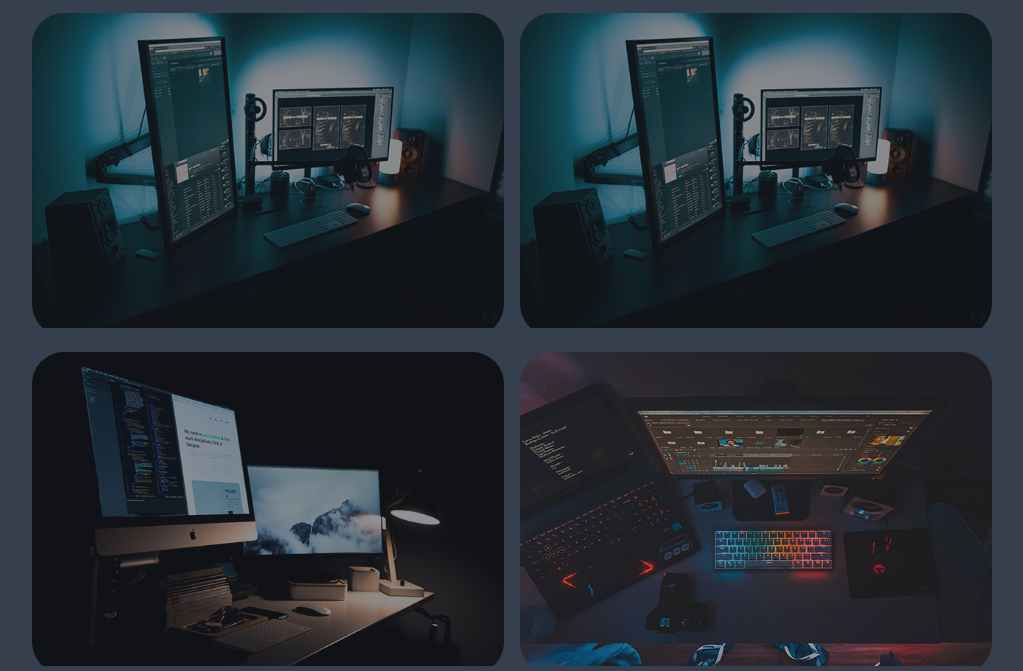
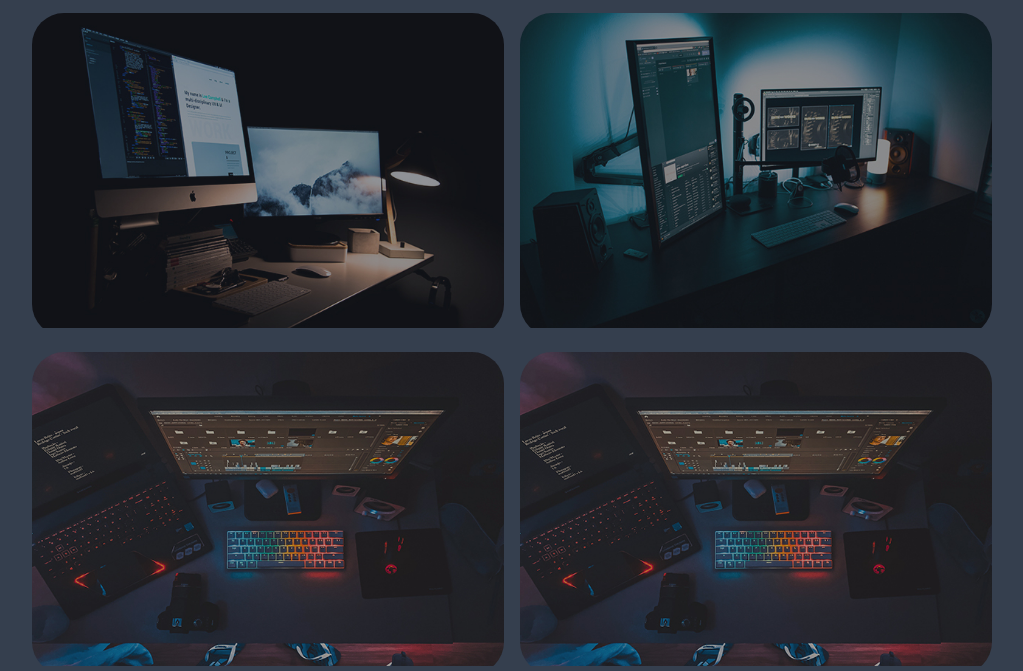
Before and after one commit to kaplanh/Portfolio, a plain HTML site: page index.html in a window 1280 px wide. Shown: the part 4379-5050 px from the top of the page, without its empty margins (128-1151 px from the left). Drawn offline with Linux system fonts and the light colour scheme; a web font is replaced by a local one.

Commit message:
fotos are added

```diff
--- a/css/projects.css
+++ b/css/projects.css
@@ -106,13 +106,14 @@ span {
     row-gap: 2rem;
 }
 .projects-box img {
-    width: 100%;
+    width: 50px;
     height: 87%;
     transition: all 0.2s;
 }
 .projects-box img:hover {
     /* transform: scale(1.32); */
     opacity: 0.5;
+    color: #fff;
 }
 
 .pro {
--- a/css/style.css
+++ b/css/style.css
@@ -292,6 +292,7 @@ span {
 }
 .projects-box img {
     width: 100%;
+    /* height: 65%; */
     transition: all 1s;
 }
 
@@ -317,17 +318,16 @@ span {
     /* text-shadow: 0 0 2px var(--text-color); */
 }
 
-
 /*! CONTACT */
 
-.contact  {
+.contact {
     margin: 3rem;
 }
 .contact h2 {
     margin-bottom: 2rem;
 }
 
-.contact form{
+.contact form {
     max-width: 70rem;
     margin: 1rem auto;
     text-align: center;
@@ -347,9 +347,9 @@ span {
     font-size: 1.4rem;
     color: var(--text-color);
     background: var(--second-bg-color);
-    border-radius: .8rem;
+    border-radius: 0.8rem;
     border: 2px solid red;
-    margin: .7rem 0;
+    margin: 0.7rem 0;
 }
 
 .contact form .input-box input {
--- a/index.html
+++ b/index.html
@@ -341,19 +341,21 @@
             <div class="projects-container">
                 <div class="projects-box">
                     <a href="html-projects.html" target="_blank"
-                        ><img src="./images/projects1.jpg" alt="" />
+                        ><img src="./images/projects1.jpg" alt="html" />
+                        <!-- ><img src="./images/html.webp" alt="" /> -->
                         <p class="pro">HTML Projects</p></a
                     >
                 </div>
                 <div class="projects-box">
                     <a href="css-projects.html" target="_blank"
-                        ><img src="./images/projects2.jpg" alt="" />
+                        ><img src="./images/projects2.jpg" alt="css" />
+                        <!-- ><img src="./images/projects2.jpg" alt="" /> -->
                         <p class="pro">CSS Projects</p></a
                     >
                 </div>
                 <div class="projects-box">
                     <a href="./js-projects.html" target="_blank"
-                        ><img src="./images/projects3.jpg" alt="" />
+                        ><img src="./images/projects3.jpg" alt="js" />
                         <p class="pro">JS Projects</p></a
                     >
                 </div>
@@ -366,19 +368,21 @@
 
                 <div class="projects-box">
                     <a href="sass-projects.html" target="_blank"
-                        ><img src="./images/projects2.jpg" alt="" />
+                        ><img src="./images/projects1.jpg" alt="" />
+                        <!-- ><img src="./images/sass.webp" alt="" /> -->
                         <p class="pro">SASS Projects</p></a
                     >
                 </div>
                 <div class="projects-box">
                     <a href="./bootstrap-projects.html" target="_blank"
                         ><img src="./images/projects2.jpg" alt="" />
+                        <!-- ><img src="./images/bootstrap.webp" alt="" /> -->
                         <p class="pro">Bootstrap Projects</p></a
                     >
                 </div>
                 <div class="projects-box">
                     <a href="#projects" target="_blank"
-                        ><img src="./images/projects1.jpg" alt="" />
+                        ><img src="./images/projects3.jpg" alt="" />
                         <p class="pro">Node.JS Projects</p></a
                     >
                 </div>
```
Also changed, not shown: images/bootstrap.webp (added), images/html.webp (added), images/sass.webp (added). Lines whose indentation alone changed are shown as unchanged.
